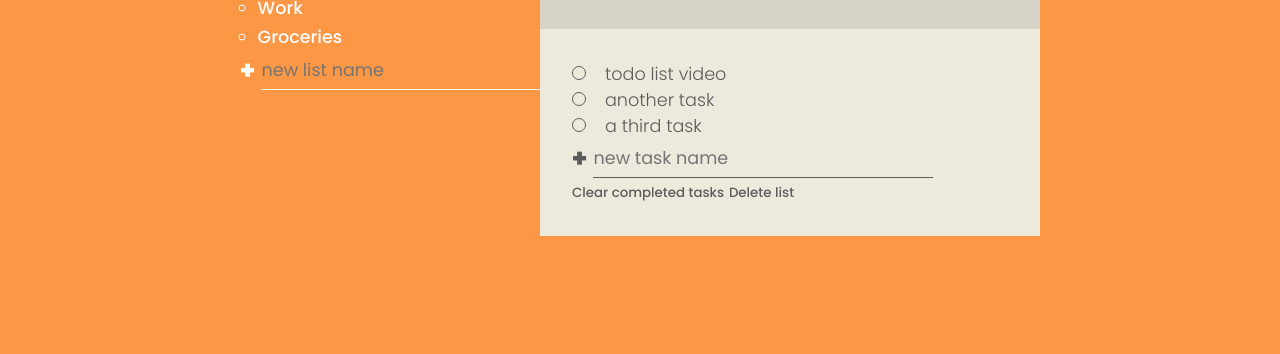
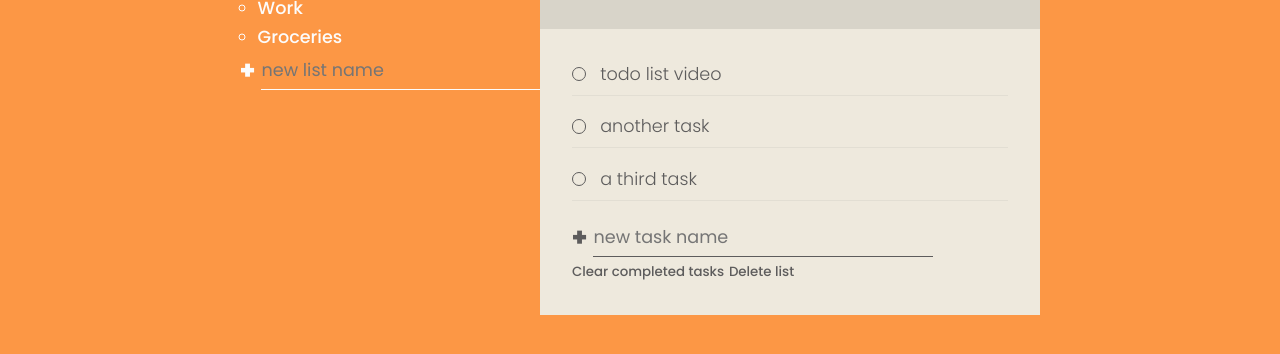
Before and after one commit to funficient/done, a plain HTML site: page index.html in a window 1280 px wide. Shown: the part 302-656 px from the top of the page. Drawn offline with Linux system fonts and the light colour scheme.

Commit message:
Add line separator on todo list

```diff
--- a/style.css
+++ b/style.css
@@ -191,6 +191,25 @@ form {
   position: absolute;
 }
 
+.task label {
+  display: flex;
+  align-items: center;
+  position: relative;
+  margin-bottom: 1.5em;
+}
+
+.task label::after {
+  content: "";
+  position: absolute;
+  right: 0;
+  left: 0;
+  bottom: -0.5em;
+  height: 1px;
+  background: #d8d4c9;
+  opacity: 0.5;
+
+}
+
 .custom-checkbox {
   --size: .8em;
   display: inline-block;
@@ -201,8 +220,3 @@ form {
   border-radius: 50%;
   margin-right: var(--size);
 }
-
-.task-label {
-  display: flex;
-  align-items: center;
-}
```
